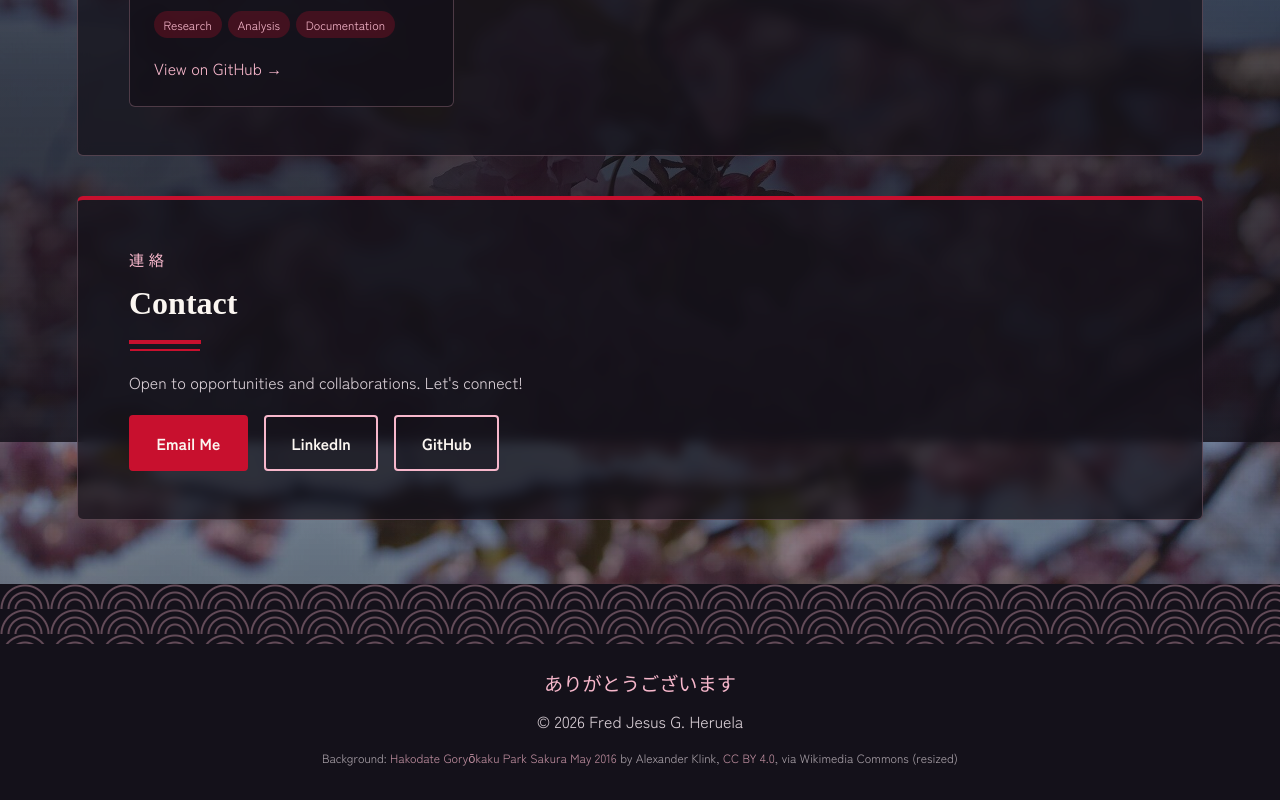
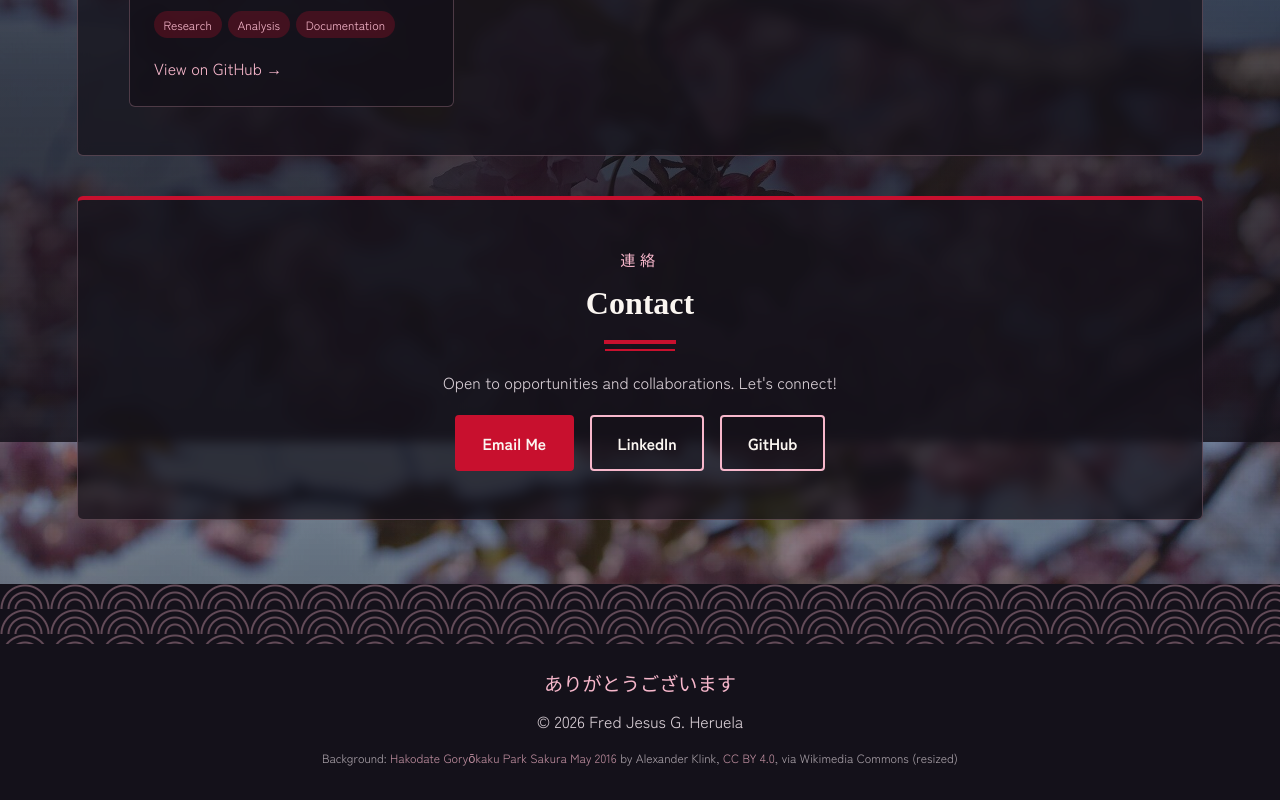
Before and after one commit to wyne4rest-afk/wyne4rest-afk.github.io, a plain HTML site: page index.html in a window 1280 px wide. Shown: the part 2758-3558 px from the top of the page. Drawn offline with Linux system fonts and the light colour scheme.

Commit message:
Center the contact section
Co-Authored-By: Claude Opus 5.5 <noreply@anthropic.com>

```diff
--- a/index.html
+++ b/index.html
@@ -8,7 +8,7 @@
   <link rel="preconnect" href="https://fonts.googleapis.com" />
   <link rel="preconnect" href="https://fonts.gstatic.com" crossorigin />
   <link href="https://fonts.googleapis.com/css2?family=Noto+Serif+JP:wght@500;700;900&family=Zen+Kaku+Gothic+New:wght@400;500;700&display=swap" rel="stylesheet" />
-  <link rel="stylesheet" href="style.css?v=3" />
+  <link rel="stylesheet" href="style.css?v=4" />
 </head>
 <body>
   <nav class="nav">
--- a/style.css
+++ b/style.css
@@ -164,3 +164,9 @@ footer { text-align: center; color: var(--muted); background: var(--sumi); paddi
   .cta { justify-content: center; }
   .photo-wrap img, .photo-fallback { width: 190px; height: 190px; }
 }
+
+/* ----- Centered contact section ----- */
+#contact { text-align: center; }
+#contact h2 { align-items: center; }
+#contact p { margin-left: auto; margin-right: auto; }
+#contact .cta { justify-content: center; }
```
